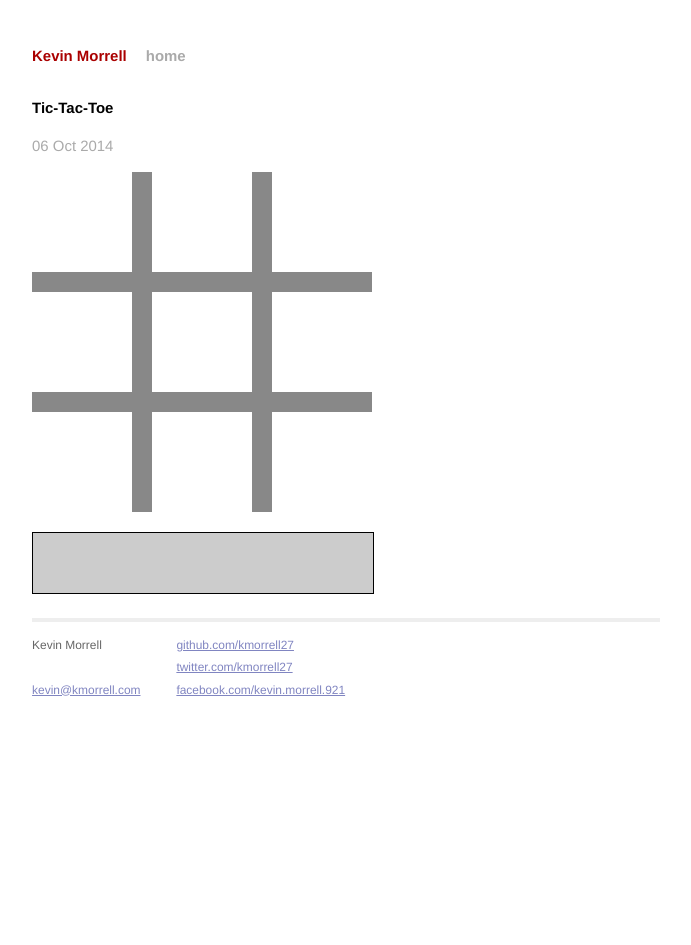
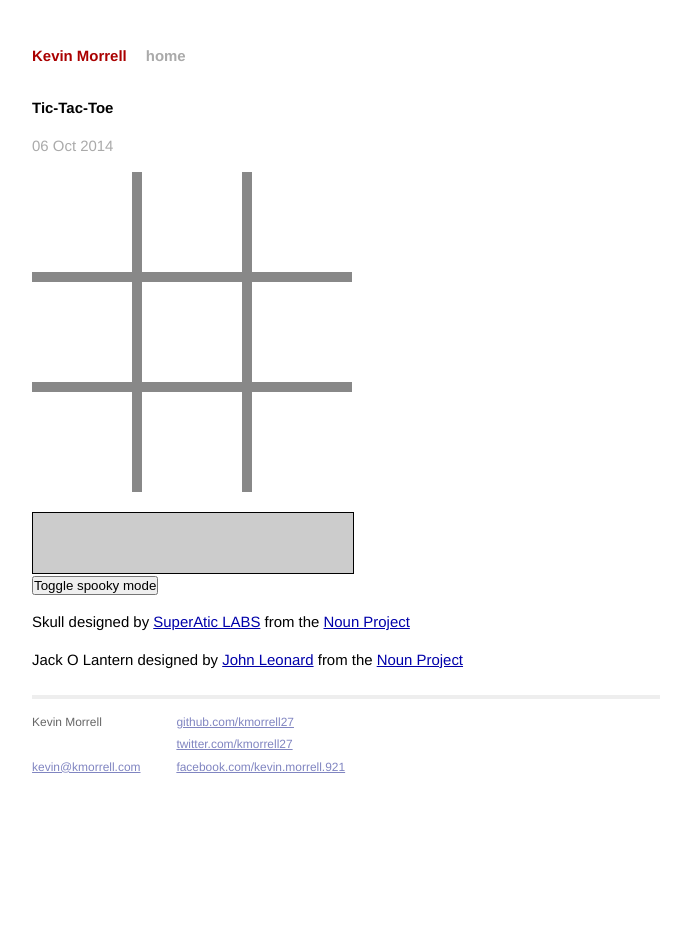
Before and after one commit to kmorrell27/kmorrell27.github.io, a Jekyll site: the page built from _posts/2014-10-6-tic-tac-toe.html, in a window 1280 px wide. Shown: the whole page, without its empty margins (294-985 px from the left). Built offline with Jekyll 4.4.1, drawn with Linux system fonts in a browser that asks for light colours; Markdown is read by kramdown in place of the engine named in the settings.

Commit message:
Adds spooky mode

```diff
--- a/_posts/2014-10-6-tic-tac-toe.html
+++ b/_posts/2014-10-6-tic-tac-toe.html
@@ -13,6 +13,13 @@
       var bestMove;
       var gameStillRunning = true;
 
+      // For Halloween!
+      var spookyMode = false;
+
+      var pumpkinHtml = '<img src="/assets/icon_23676.png" class="icon">';
+
+      var skullHtml = '<img src="/assets/icon_34530.png" class="icon">';
+
       function putX(spaceNum) {
           if (!gameStillRunning) {
               // The game's over. No more moves.
@@ -150,22 +165,42 @@
           // And allow the game to be played again
           gameStillRunning = true;
       }
+
+      function spookyToggle() {
+          for (var i = 0; i < 9; i++) {
+              var spaceEl = document.getElementById('space' + i);
+              if (!spookyMode) {
+                  if (spaceEl.innerHTML == 'X') {
+                      spaceEl.innerHTML = skullHtml;
+                  } else if (spaceEl.innerHTML == 'O') {
+                      spaceEl.innerHTML = pumpkinHtml;
+                  }
+              } else {
+                  if (spaceEl.innerHTML.indexOf('icon_34530') > -1) {
+                      spaceEl.innerHTML = 'X';
+                  } else if (spaceEl.innerHTML.indexOf('icon_23676') > -1) {
+                      spaceEl.innerHTML = 'O';
+                  }
+              }
+          }
+          spookyMode = !spookyMode;
+      }
     </script>
     <link href='http://fonts.googleapis.com/css?family=Open+Sans' rel='stylesheet' type='text/css'>
     <style type="text/css">
       div.board {
-          height: 340px;
-          width: 340px;
+          height: 320px;
+          width: 320px;
           background-color: #888888;
       }
       div.row {
-          height: 120px;
+          height: 110px;
       }
       a.button {
           float: left;
           background-color: white;
           text-decoration: none;
-          margin-right: 20px;
+          margin-right: 10px;
           height: 100px;
           width: 100px;
           font-family:'Open Sans', sans-serif;
@@ -183,13 +218,18 @@
           height: 60px;
           margin-top: 20px;
           padding: 0;
-          width: 340px;
+          width: 320px;
       }
       .hidden {
           display:none;
       }
       .resetButton {
           display:block;
+      }
+
+      .icon {
+          height: 80px;
+          width: 80px;
       }
     </style>
   </head>
@@ -216,5 +256,8 @@
       <span id="gameStatusSpan"></span>
       <button id="resetButton" onclick="resetGame()" class="hidden">Try again</button>
     </div>
+    <button id="spookyMode" onclick="spookyToggle()">Toggle spooky mode</button>
+    <p>Skull designed by <a href="http://www.thenounproject.com/SuperAtic">SuperAtic LABS</a> from the <a href="http://www.thenounproject.com">Noun Project</a></p>
+    <p>Jack O Lantern designed by <a href="http://www.thenounproject.com/coexsystem">John Leonard</a> from the <a href="http://www.thenounproject.com">Noun Project</a></p>
   </body>
 </html>
```
Also changed, not shown: other parts of _posts/2014-10-6-tic-tac-toe.html (+11 -3 lines), assets/icon_23676.png (added), assets/icon_34530.png (added), 2 other files.
